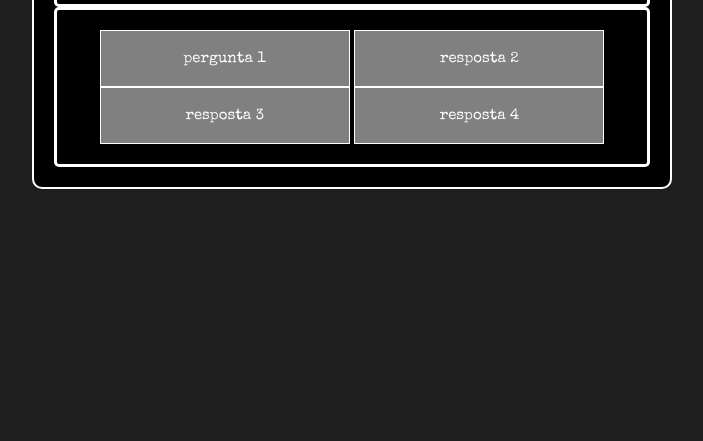
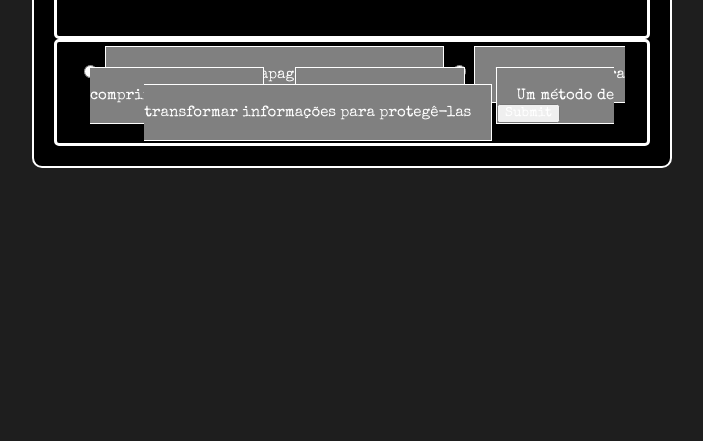
Before and after one commit to JvCarvalho954/quiz, a plain HTML site: page perguntas.html in a window 1280 px wide. Shown: the part 533-974 px from the top of the page, without its empty margins (288-991 px from the left). After the commit the page ends 953 px from the top, so only its background shows below. Drawn offline with nearby package versions, Linux system fonts and the light colour scheme.

Commit message:
Update perguntas.html

```diff
--- a/perguntas.html
+++ b/perguntas.html
@@ -16,14 +16,25 @@
         <div class="cima">
             <h2 id="indx">numero</h2>
             <h2>. .</h2>
-            <h1 id="pergunta">Pergunta</h1>
+            <h1 id="pergunta">O que é criptografia?</h1>
         </div>
         <div class="baixo">
-            <button id="r1" class="botao" onclick="enviar(1)">pergunta 1</button>
+            <form onsubmit="passar()">
+                <input type="radio" name="res" id="r1">
+                <label for="r1" class="botao" id="l1">Um processo para apagar dados antigos</label>
+                <input type="radio" name="res" id="r2">
+                <label for="r2"class="botao" id="l2">Uma técnica para comprimir arquivos</label>
+                <input type="radio" name="res" id="r3" value="certo">
+                <label for="r3"class="botao" id="l3">Um método de transformar informações para protegê-las</label>
+                <input type="radio" name="res" id="r4">
+                <label for="r4"class="botao" id="l4">Uma função para validar uma senha</label>
+                <input type="submit">
+            </form>
+            <!-- <button id="r1" class="botao" onclick="enviar(1)">pergunta 1</button>
             <button id="r2" class="botao" onclick="enviar(2)">resposta 2</button>
             <br>
             <button id="r3" class="botao" onclick="enviar(3)">resposta 3</button>
-            <button id="r4" class="botao" onclick="enviar(4)">resposta 4</button>
+            <button id="r4" class="botao" onclick="enviar(4)">resposta 4</button> -->
         </div>
     </div>
     <script src="perguntas.js"></script>
```
